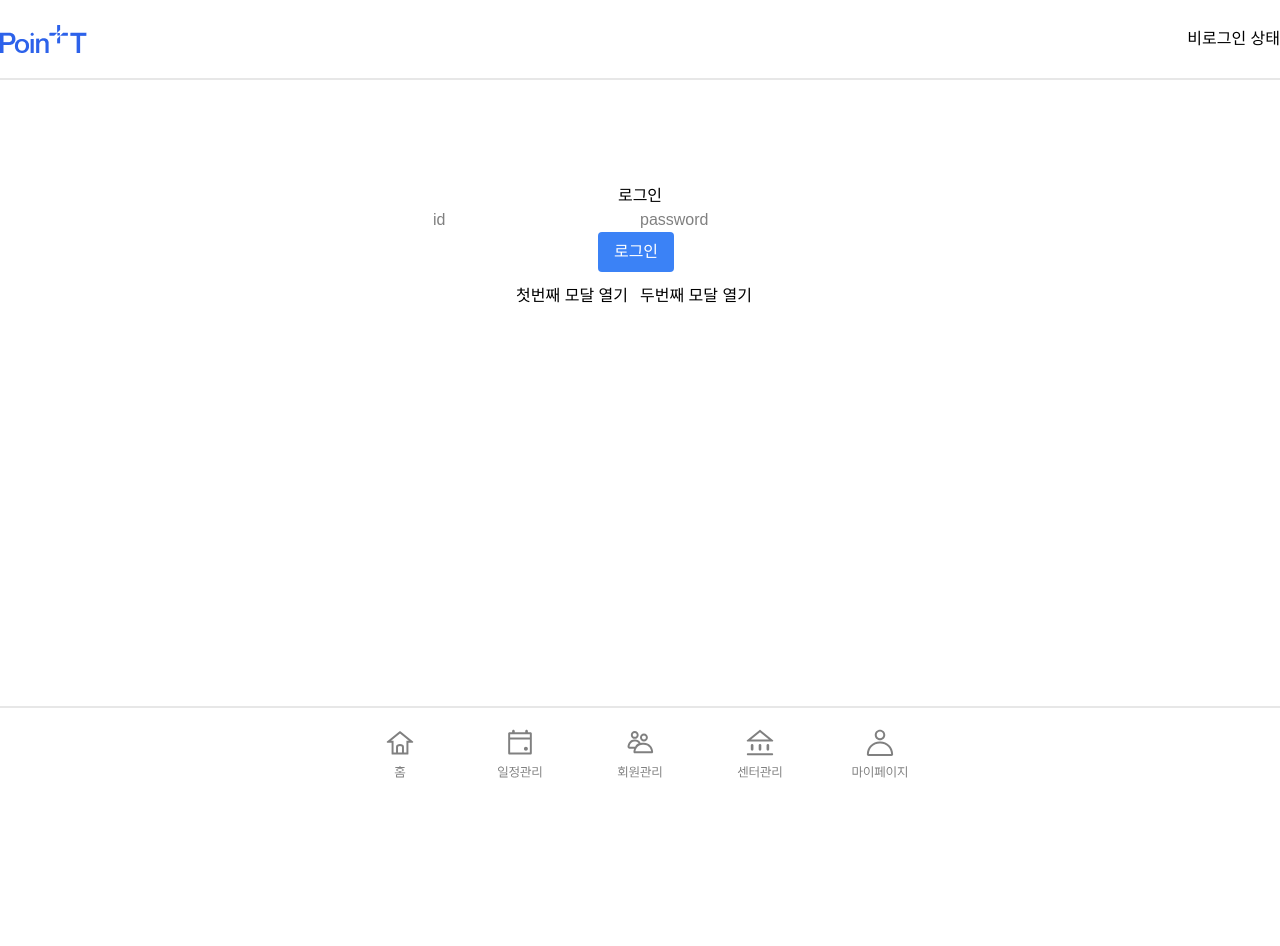
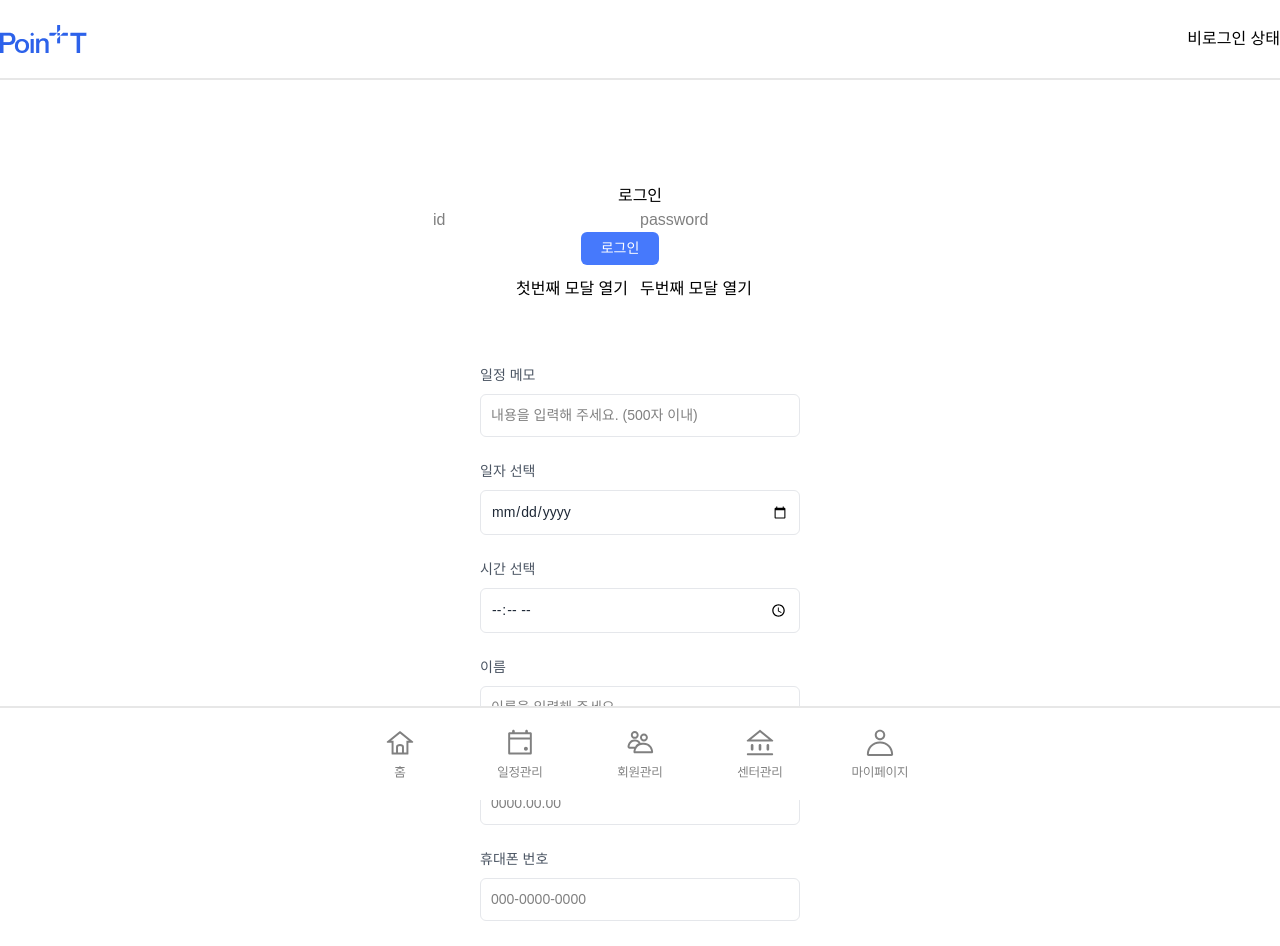
Before and after one commit to 6suk/pongdangpong, a React (Vite) app: page /login in a window 1280 px wide. Shown: the top 946 px of the page. Before the commit the page ends 800 px from the top, so only its background shows below. Built offline with nearby package versions, Linux system fonts and the light colour scheme; no server answers.

Commit message:
[✨feat] Button 컴포넌트 생성 및 공통 Input 스타일 정의 #19

```diff
--- a/src/components/common/Button.tsx
+++ b/src/components/common/Button.tsx
@@ -1,20 +1,63 @@
 import styled from 'styled-components';
+import theme from '@styles/theme';
 
-import { ColorsTypes, FontSizeTypes } from '@/styles/theme';
+interface ButtonProps {
+  onClick?: () => void;
+  primary?: boolean;
+  bgColor?: keyof typeof theme.colors;
+  textColor?: keyof typeof theme.colors;
+  font?: keyof typeof theme.font;
+  size?: 'small' | 'medium' | 'large';
+  children?: React.ReactNode;
+  disabled?: boolean;
+  type?: 'button' | 'submit' | 'reset';
+}
 
-type ButtonProps = {
-  $themeColor: keyof ColorsTypes;
-  size: keyof FontSizeTypes;
-  children: React.ReactNode;
+const sizes = {
+  small: { width: '5.625rem', height: '2.5rem' },
+  medium: { width: '10rem', height: '3.125rem' },
+  large: { width: '18.75rem', height: '3.125rem' },
 };
 
-const Button = styled.button<ButtonProps>`
-  background-color: ${({ theme, $themeColor }) => theme.colors[$themeColor]};
-  color: white;
-  font-size: ${({ theme, size }) => `${theme.fontSize[size]}px`};
-  width: 160px;
-  height: 50px;
+export const Button: React.FC<ButtonProps> = ({
+  primary = false,
+  children,
+  onClick,
+  bgColor,
+  textColor,
+  font,
+  ...rest
+}) => {
+  return (
+    <ButtonStyled primary={primary} onClick={onClick} bgColor={bgColor} textColor={textColor} font={font} {...rest}>
+      {children}
+    </ButtonStyled>
+  );
+};
+
+const ButtonStyled = styled.button<ButtonProps>`
+  ${({ primary, bgColor, textColor, font, theme }) => {
+    return `
+      background-color: ${bgColor ? theme.colors[bgColor] : primary ? theme.colors.pri[500] : theme.colors.gray[800]};
+      color: ${textColor ? theme.colors[textColor] : primary ? theme.colors.White : theme.colors.gray[50]};
+      font-size: ${font ? theme.font[font] : theme.font.body};
+      padding: 6px 20px;
+      border: none;
+      border-radius: 6px;
+      cursor: pointer;
+      margin-right: 40px;
+      position: relative;
+      transition: all .4s;
+
+      &:disabled {
+        background-color: ${theme.colors.gray[700]};
+        cursor: not-allowed;
+      }
+      &:hover {
+        background-color: ${primary ? theme.colors.pri[400] : theme.colors.gray[700]};
+      }
+    `;
+  }}
 `;
-/* 필요한 스타일들 추가 */
 
 export default Button;
--- /dev/null
+++ b/src/components/common/Input.tsx
@@ -0,0 +1,178 @@
+import React, { useState } from 'react';
+import theme from '@styles/theme';
+import { Button } from '@components/common/Button';
+import styled from 'styled-components';
+
+type FormInputs = {
+  message: string;
+  date: string;
+  time: string;
+  name: string;
+  birth: string;
+  phone: string;
+  email: string;
+  password: string;
+};
+
+const initialInputs: FormInputs = {
+  message: '',
+  date: '',
+  time: '',
+  name: '',
+  birth: '',
+  phone: '',
+  email: '',
+  password: '',
+};
+
+const Container = styled.div`
+  max-width: 2xl;
+  margin: auto;
+  background-color: white;
+  padding: 4rem;
+  text-align: left;
+`;
+
+const Form = styled.form`
+  display: grid;
+  gap: 1.5rem;
+  margin-bottom: 1.5rem;
+  grid-template-columns: repeat(auto-fill, minmax(280px, 1fr));
+`;
+
+const Label = styled.label`
+  display: block;
+  margin-bottom: 0.5rem;
+  font-size: 0.875rem;
+  font-weight: 500;
+  color: #4b5563;
+`;
+
+const InputField = styled.input`
+  border: 1px solid #e5e7eb;
+  color: #1f2937;
+  font-size: 0.875rem;
+  border-radius: 0.375rem;
+  width: 100%;
+  padding: 0.625rem;
+  &:focus {
+    outline: none;
+    border-color: #3b82f6;
+    box-shadow: 0 0 0 1px #3b82f6;
+  }
+`;
+
+// const Button = styled.button`
+//   color: white;
+//   background-color: #2563eb;
+//   font-weight: 500;
+//   border-radius: 0.375rem;
+//   font-size: 0.875rem;
+//   width: 100%;
+//   padding: 0.625rem;
+//   text-align: center;
+//   &:hover {
+//     background-color: #1d4ed8;
+//   }
+//   &:focus {
+//     outline: none;
+//     box-shadow: 0 0 0 2px #a5b4fc;
+//   }
+// `;
+
+const Input: React.FC = () => {
+  const [formInputs, setFormInputs] = useState<FormInputs>(initialInputs);
+
+  const handleInputChange = (e: React.ChangeEvent<HTMLInputElement>) => {
+    setFormInputs({
+      ...formInputs,
+      [e.target.id]: e.target.value,
+    });
+  };
+
+  return (
+    <Container>
+      <Form>
+        <div>
+          <Label htmlFor="message">일정 메모</Label>
+          <InputField
+            id="message"
+            value={formInputs.message}
+            onChange={handleInputChange}
+            placeholder="내용을 입력해 주세요. (500자 이내)"
+          />
+        </div>
+        <div>
+          <Label htmlFor="date">일자 선택</Label>
+          <InputField type="date" id="date" value={formInputs.date} onChange={handleInputChange} />
+        </div>
+        <div>
+          <Label htmlFor="time">시간 선택</Label>
+          <InputField type="time" id="time" value={formInputs.time} onChange={handleInputChange} />
+        </div>
+        <div>
+          <Label htmlFor="name">이름</Label>
+          <InputField
+            type="text"
+            id="name"
+            value={formInputs.name}
+            onChange={handleInputChange}
+            placeholder="이름을 입력해 주세요"
+            required
+          />
+        </div>
+        <div>
+          <Label htmlFor="birth">생년월일</Label>
+          <InputField
+            type="tel"
+            id="birth"
+            value={formInputs.birth}
+            onChange={handleInputChange}
+            placeholder="0000.00.00"
+            pattern="[0-9]{4}.[0-9]{2}.[0-9]{2}"
+            required
+          />
+        </div>
+        <div>
+          <Label htmlFor="phone">휴대폰 번호</Label>
+          <InputField
+            type="tel"
+            id="phone"
+            value={formInputs.phone}
+            onChange={handleInputChange}
+            placeholder="000-0000-0000"
+            pattern="[0-9]{3}-[0-9]{4}-[0-9]{4}"
+            required
+          />
+        </div>
+        <div>
+          <Label htmlFor="email">아이디</Label>
+          <InputField
+            type="email"
+            id="email"
+            value={formInputs.email}
+            onChange={handleInputChange}
+            placeholder="john.doe@company.com"
+            required
+          />
+        </div>
+        <div>
+          <Label htmlFor="password">비밀번호</Label>
+          <InputField
+            type="password"
+            id="password"
+            value={formInputs.password}
+            onChange={handleInputChange}
+            placeholder="*******"
+            required
+          />
+        </div>
+        <Button type="submit" primary bgColor="Pri-500" textColor="White" font="sub" size="small">
+          로그인
+        </Button>
+      </Form>
+    </Container>
+  );
+};
+
+export default Input;
--- a/src/pages/Login.tsx
+++ b/src/pages/Login.tsx
@@ -1,8 +1,9 @@
 import { Modal, ModalButton } from '@components/common/Modal';
+import Input from '@components/common/Input';
 import { useAuth } from '@hooks/apis/useAuth';
 import useInput from '@hooks/utils/useInput';
 import { useState } from 'react';
-
+import { Button } from '@components/common/Button';
 const initForm = {
   loginId: '',
   password: '',
@@ -35,11 +36,16 @@ export const Login = () => {
             value={inputValues.password}
             onChange={handleInputChange}
           />
-          <input
+
+          {/* ========input 대신 Button 컴포넌트 사용========*/}
+          <Button type="submit" primary bgColor="Pri-500" textColor="White" font="sub" size="small">
+            로그인
+          </Button>
+          {/* <input
             type="submit"
             value="로그인"
             className="bg-blue-500 hover:bg-blue-700 text-white  py-2 px-4 rounded mr-2"
-          />
+          /> */}
         </form>
       ) : (
         <div>Loading...</div>
@@ -74,6 +80,7 @@ export const Login = () => {
         </Modal>
       )}
       {/* ========================== 모달 테스트 ========================== */}
+      <Input />
     </>
   );
 };
```
